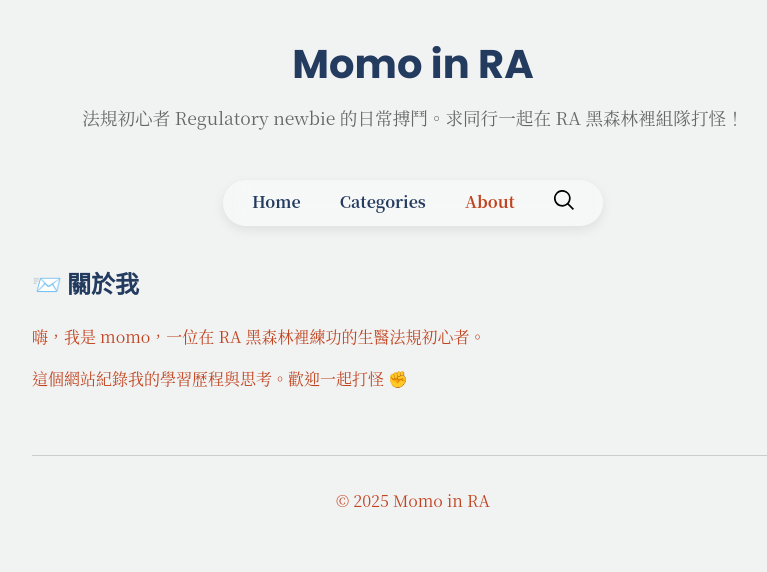
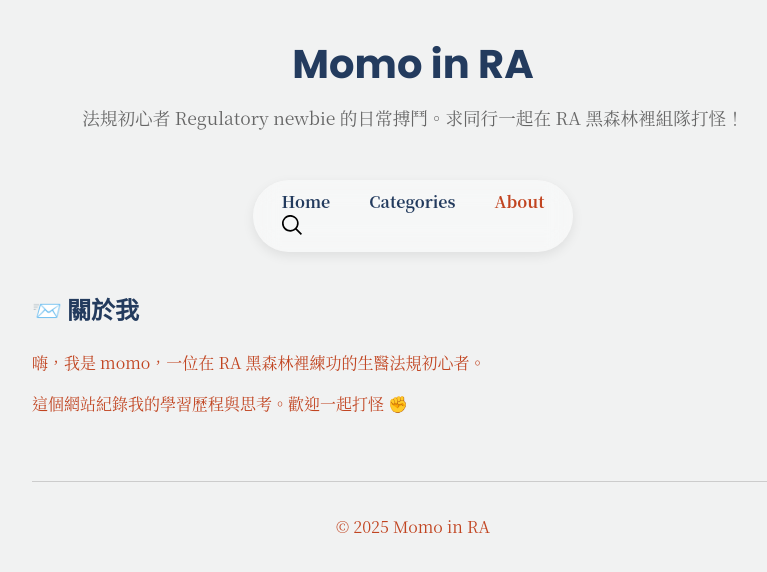
Before and after one commit to MomoInRA/github.io, a Jekyll site: the page built from about.html, in a window 1280 px wide. Shown: the top 572 px of the page, without its empty margins (227-994 px from the left). Built offline with Jekyll 4.4.1, drawn with Linux system fonts in a browser that asks for light colours; some web fonts are replaced.

Commit message:
Update default.html

```diff
--- a/_layouts/default.html
+++ b/_layouts/default.html
@@ -15,6 +15,7 @@
       </header>
 
      <nav class="navbar">
+  <div class="nav-left">
     <ul>
       <li><a href="{{ '/' | relative_url }}" class="{% if page.url == '/' %}active{% endif %}">Home</a></li>
       <li>
@@ -23,19 +24,21 @@
           Categories
         </a>
       </li>
-    <li><a href="{{ '/about.html' | relative_url }}" class="{% if page.url contains 'about' %}active{% endif %}">About</a></li>
-
-    <!-- 新增搜尋連結 -->
       <li>
-  <a href="{{ '/search/' | relative_url }}"
-     class="{% if page.url contains '/search/' %}active{% endif %}">
-    <img src="{{ '/assets/images/search.svg' | relative_url }}" alt="Search" class="icon">
+        <a href="{{ '/about.html' | relative_url }}"
+           class="{% if page.url contains 'about' %}active{% endif %}">
+          About
         </a>
       </li>
     </ul>
+  </div>
+
+  <div class="nav-right">
+    <a href="{{ '/search/' | relative_url }}" aria-label="Search">
+      <img src="{{ '/assets/images/search.svg' | relative_url }}" alt="Search" class="icon">
+    </a>
+  </div>
 </nav>
-
-
 
 
       {{ content }}
```
Lines whose indentation alone changed are shown as unchanged.
